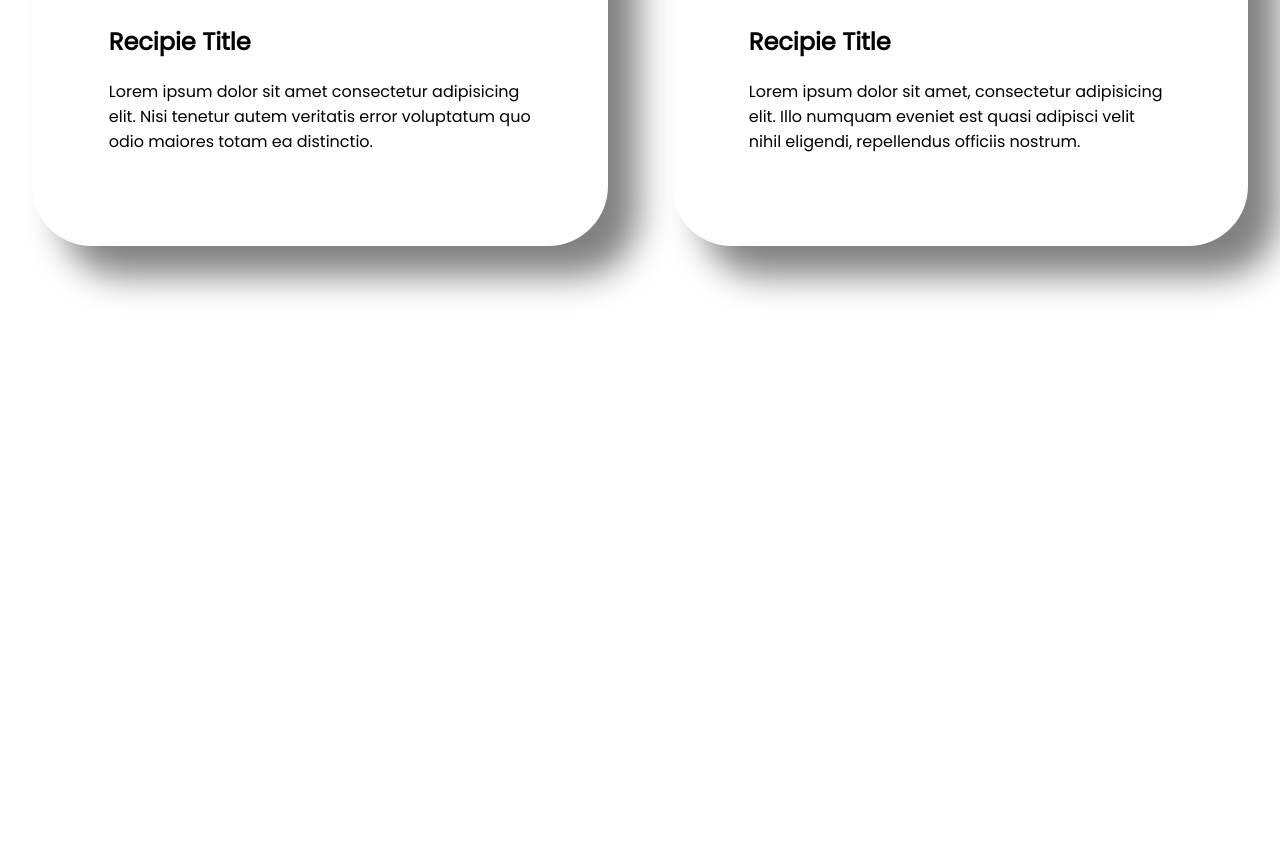
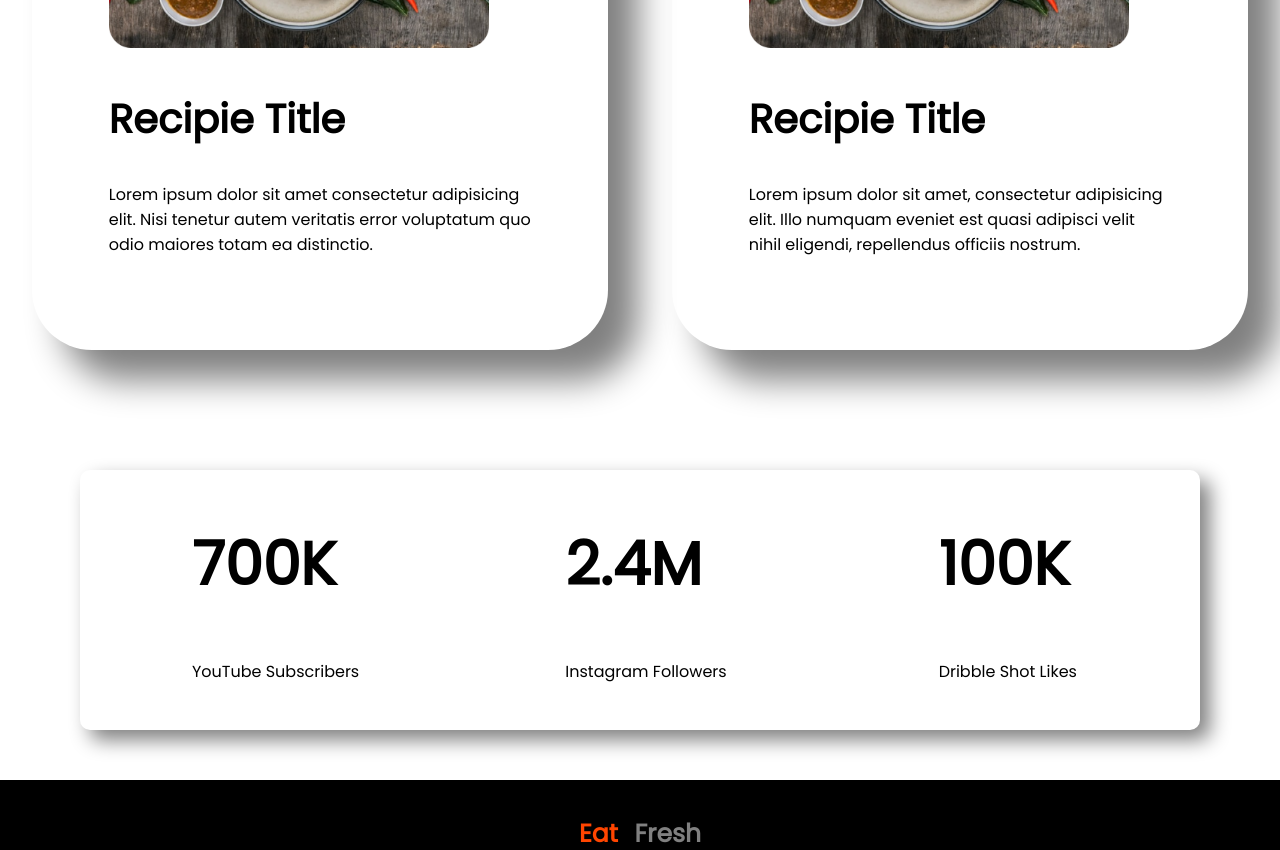
Before and after one commit to shahiduzzamansony/practice-repo, a plain HTML site: page index.html in a window 1280 px wide. Shown: the part 1950-2800 px from the top of the page. Before the commit the page ends 2316 px from the top, so only its background shows below. Drawn offline with Linux system fonts and the light colour scheme.

Commit message:
all completed

```diff
--- a/index.html
+++ b/index.html
@@ -15,8 +15,10 @@
 <body>
     <section class="intro-part">
         <div class="half-width">
-            <h1><span class="word-color">Skip</span> The Diet,<br>Just Eat Healthy With Food Network</h1>
-            <p>Imagine you don't need a diet because we provide healthy and delicious food for you!</p>
+            <div class="upper-opacity">
+                <h1><span class="word-color">Skip</span> The Diet,<br>Just Eat Healthy With Food Network</h1>
+                <p>Imagine you don't need a diet because we provide healthy and delicious food for you!</p>
+            </div>
             <a class="link-button" target="_blank" href="">Order Food</a>
         </div>
         <div class="half-width">
@@ -31,7 +33,7 @@
             <div class="half-width">
                 <div class="new-flex">
                     <div id="div-top">
-                        <h1>About me</h1>
+                        <h2>About me</h2>
                         <p>Lorem ipsum dolor sit amet consectetur adipisicing elit. Tempora aut cupiditate nemo quam
                             eaque ipsa
                             praesentium, esse, dolorem, culpa quasi error! Repudiandae, unde? Dolor, veniam molestias
@@ -40,7 +42,7 @@
                             illum consequatur.</p>
                     </div>
                     <div id="div-bottom">
-                        <a class="link-button" target="_blank" href="">Contact me</a>
+                        <a class="link-button" target="_blank" href="https://www.facebook.com/">Contact me</a>
                     </div>
                 </div>
             </div>
@@ -67,6 +69,24 @@
             </div>
         </div>
     </section>
+    <section class="last-part">
+        <div class="block-size">
+            <h1>700K</h1>
+            <p>YouTube Subscribers</p>
+        </div>
+        <div class="block-size">
+            <h1>2.4M</h1>
+            <p>Instagram Followers</p>
+        </div>
+        <div class="block-size">
+            <h1>100K</h1>
+            <p>Dribble Shot Likes</p>
+        </div>
+    </section>
 </body>
+<footer>
+    <h3><span class="word-color">Eat</span> <span id="fresh-color">Fresh</span></h3>
+    <p>Eat healthy to live healthy. Live healthy to live happy.</p>
+</footer>
 
 </html>
--- a/style.css
+++ b/style.css
@@ -5,6 +5,14 @@ body {
 
 h1 {
     font-size: 60px;
+}
+
+h2 {
+    font-size: 40px;
+}
+
+h3 {
+    font-size: 25px;
 }
 
 .word-color {
@@ -18,6 +26,10 @@ h1 {
 
 .intro-part {
     display: flex;
+}
+
+.upper-opacity {
+    opacity: .7;
 }
 
 .half-width img {
@@ -47,6 +59,7 @@ h1 {
 
 #div-top {
     margin-bottom: 40px;
+    opacity: .7;
 }
 
 #div-bottom {
@@ -55,12 +68,14 @@ h1 {
 
 #third-heading {
     text-align: center;
+    opacity: .7;
 }
 
 .flexible-container {
     display: flex;
     margin-bottom: 120px;
 }
+
 
 .border-system {
     width: 45%;
@@ -69,4 +84,34 @@ h1 {
     margin-top: 5%;
     box-shadow: 30px 30px 35px gray;
     border-radius: 60px;
+
 }
+
+.last-part {
+    display: flex;
+    box-shadow: 10px 10px 20px gray;
+    border-radius: 10px;
+    margin-top: 20px;
+    margin-left: 80px;
+    margin-right: 80px;
+    margin-bottom: 50px;
+    padding-bottom: 30px;
+}
+
+.block-size {
+    width: 33.3%;
+    padding-left: 10%;
+}
+
+footer {
+    text-align: center;
+    background-color: black;
+    color: white;
+    padding-bottom: 50px;
+    padding-top: 10px;
+}
+
+#fresh-color {
+    color: gray;
+    padding-left: 10px;
+}
```
